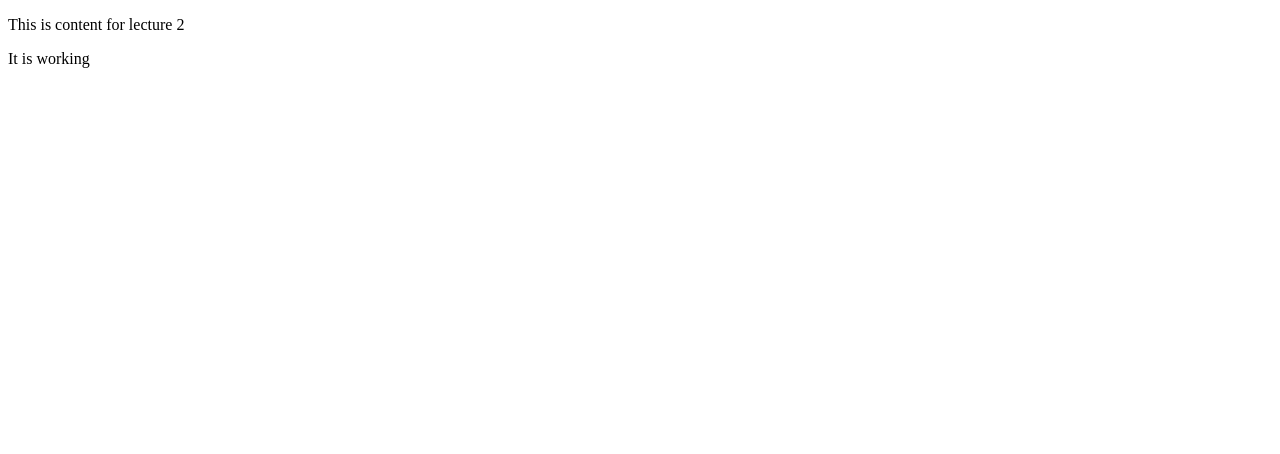
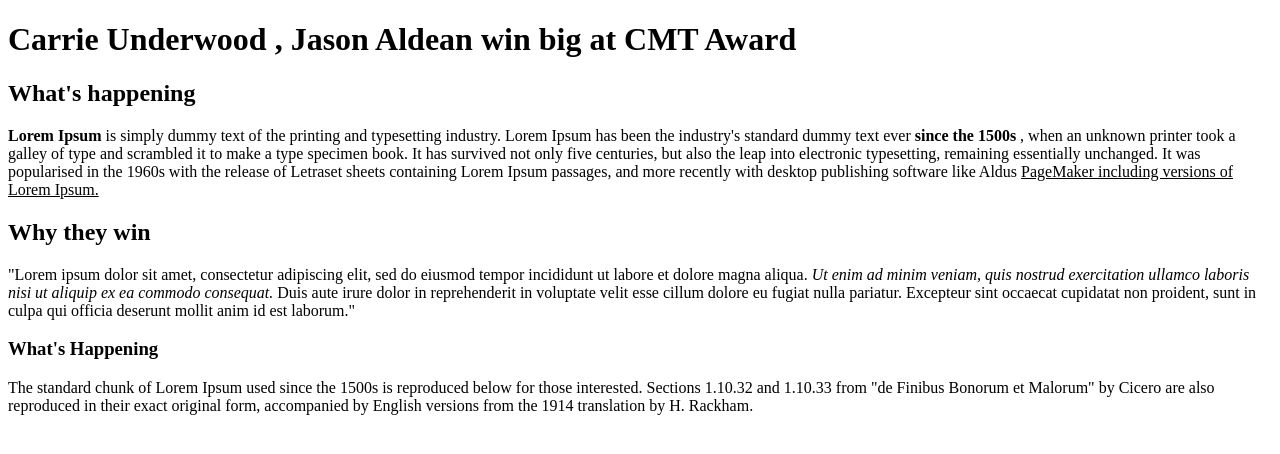
Before and after one commit to fsndiaye/Lecture2, a plain HTML site: page index.html in a window 1280 px wide. Drawn offline with Linux system fonts and the light colour scheme.

Commit message:
heading-bold-Italic

```diff
--- a/index.html
+++ b/index.html
@@ -7,11 +7,39 @@
     <title> Lecture 2 example </title>
 </head>
 <body>
+
+    <!--Anchors
+    headings
+    inline and block-->
+        <!-- b or strong = bold
+         em = italic
+         u = underline
+         -->
+
+         <!-- Heading tags
+        h1 h2 h3 h4...
+        block element -->
+
+
+    <h1>Carrie Underwood , Jason Aldean win big at CMT Award</h1>
+    <h2> What's happening </h2>
+
     <p>
-        This is content for lecture 2
+        <b> Lorem Ipsum</b> is simply dummy text of the printing and typesetting industry. Lorem Ipsum has been the industry's standard dummy text ever <b> since the 1500s
+        </b> , when an unknown printer took a galley of type and scrambled it to make a type specimen book. It has survived not only five centuries, but also the leap into electronic typesetting, remaining essentially unchanged. It was popularised in the 1960s with the release of Letraset sheets containing Lorem Ipsum passages, and more recently with desktop publishing software like Aldus <u>PageMaker including versions of Lorem Ipsum.</u>
+
     </p>
-    <P>
-        It is working
-    </P>
+    <h2> Why they win </h2>
+    <p>
+        "Lorem ipsum dolor sit amet, consectetur adipiscing elit, sed do eiusmod tempor incididunt ut labore et dolore magna aliqua. <em> Ut enim ad minim veniam, quis nostrud exercitation ullamco laboris nisi ut aliquip ex ea commodo consequat. </em> Duis aute irure dolor in reprehenderit in voluptate velit esse cillum dolore eu fugiat nulla pariatur. Excepteur sint occaecat cupidatat non proident, sunt in culpa qui officia deserunt mollit anim id est laborum."
+    </p>
+    <h3> What's Happening </h3>
+    <p>
+        The standard chunk of Lorem Ipsum used since the 1500s is reproduced below for those interested. Sections 1.10.32 and 1.10.33 from "de Finibus Bonorum et Malorum" by Cicero are also reproduced in their exact original form, accompanied by English versions from the 1914 translation by H. Rackham.
+
+
+    </p>
+
+
 </body>
 </html>
```
